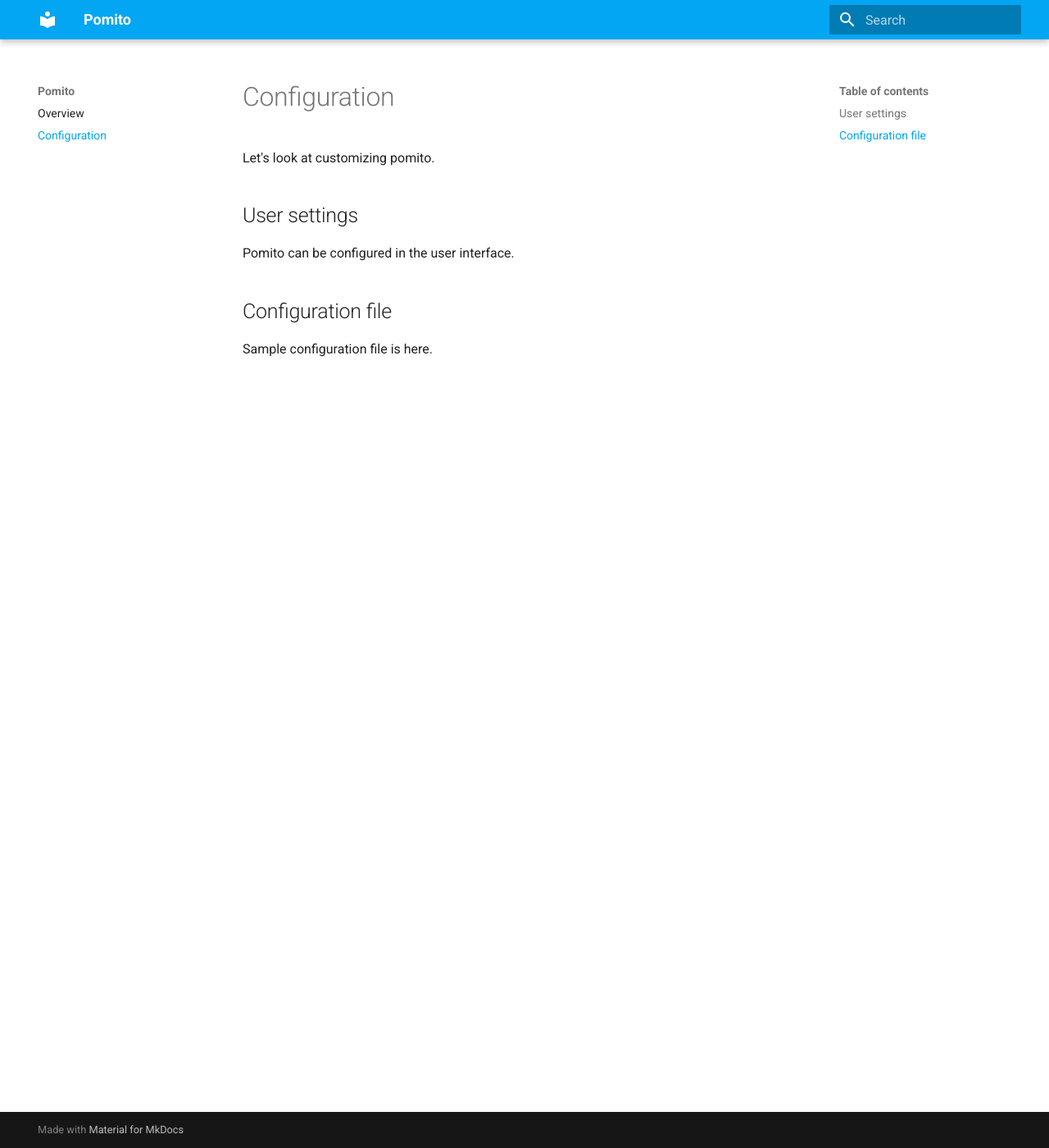
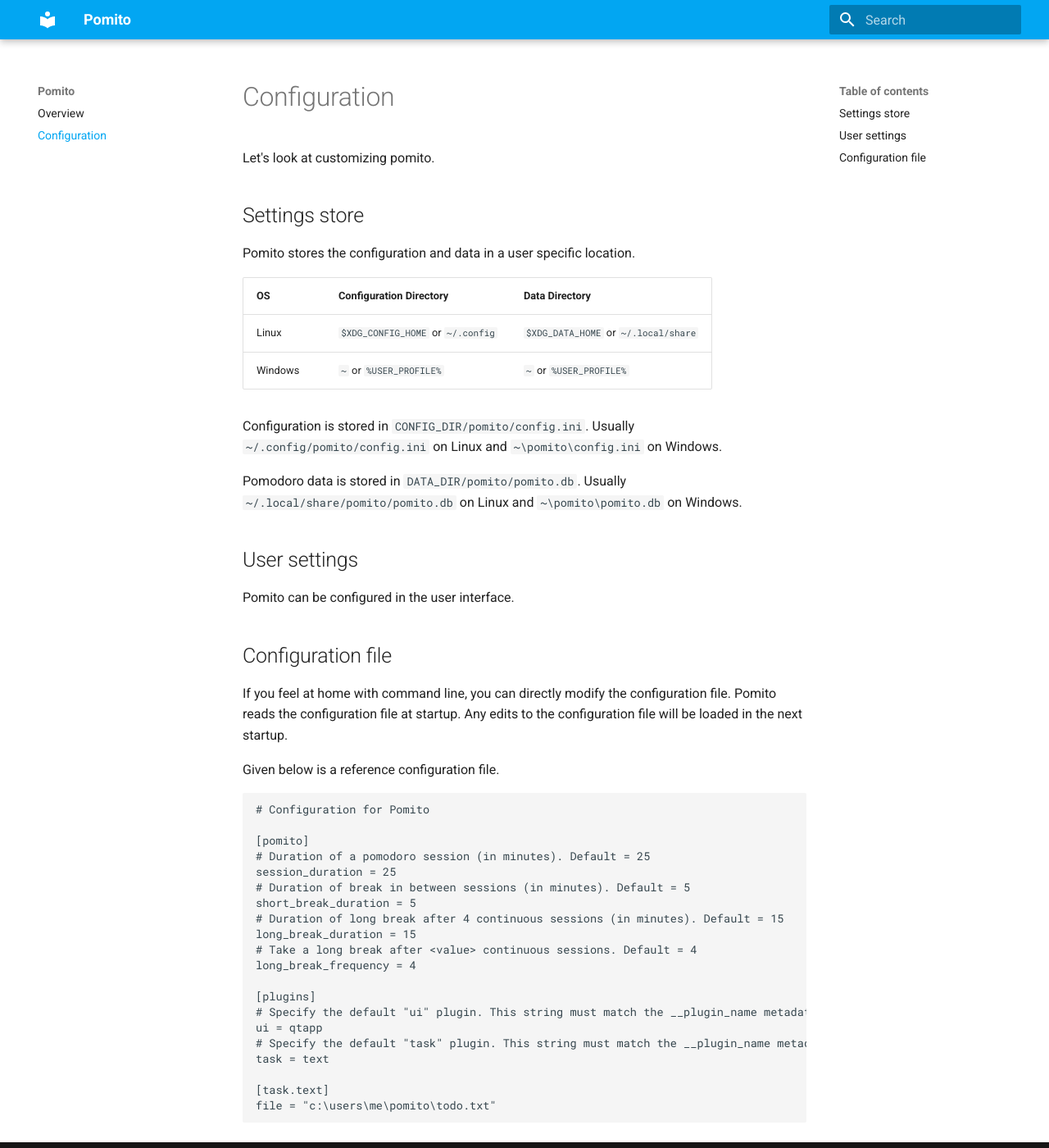
Before and after one commit to codito/pomito, an MkDocs documentation site: the page built from docs/config.md, in a window 1280 px wide and 1400 px high. Shown: the whole window at 82% size. Built offline with MkDocs 1.6.1 and Material for MkDocs 9.7.7, drawn with Linux system fonts in a browser that asks for light colours; old or Windows-style settings are respelled for this version of MkDocs.

Commit message:
docs: update configuration docs.

````diff
--- a/docs/config.md
+++ b/docs/config.md
@@ -1,12 +1,53 @@
 # Configuration
 
 Let's look at customizing pomito.
+
+## Settings store
+
+Pomito stores the configuration and data in a user specific location.
+
+| OS      | Configuration Directory           | Data Directory                       |
+|---------|-----------------------------------|--------------------------------------|
+| Linux   | `$XDG_CONFIG_HOME` or `~/.config` | `$XDG_DATA_HOME` or `~/.local/share` |
+| Windows | `~` or `%USER_PROFILE%`           | `~` or `%USER_PROFILE%`              |
+
+Configuration is stored in `CONFIG_DIR/pomito/config.ini`. Usually
+`~/.config/pomito/config.ini` on Linux and `~\pomito\config.ini` on Windows.
+
+Pomodoro data is stored in `DATA_DIR/pomito/pomito.db`. Usually
+`~/.local/share/pomito/pomito.db` on Linux and `~\pomito\pomito.db` on Windows.
 
 ## User settings
 
 Pomito can be configured in the user interface.
 
-
 ## Configuration file
 
-Sample configuration file is here.
+If you feel at home with command line, you can directly modify the configuration
+file. Pomito reads the configuration file at startup. Any edits to the
+configuration file will be loaded in the next startup.
+
+Given below is a reference configuration file.
+
+```ini
+# Configuration for Pomito
+
+[pomito]
+# Duration of a pomodoro session (in minutes). Default = 25
+session_duration = 25
+# Duration of break in between sessions (in minutes). Default = 5
+short_break_duration = 5
+# Duration of long break after 4 continuous sessions (in minutes). Default = 15
+long_break_duration = 15
+# Take a long break after <value> continuous sessions. Default = 4
+long_break_frequency = 4
+
+[plugins]
+# Specify the default "ui" plugin. This string must match the __plugin_name metadata
+ui = qtapp
+# Specify the default "task" plugin. This string must match the __plugin_name metadata
+task = text
+
+[task.text]
+file = "c:\users\me\pomito\todo.txt"
+```
````
Also changed, not shown: 1 other file.
